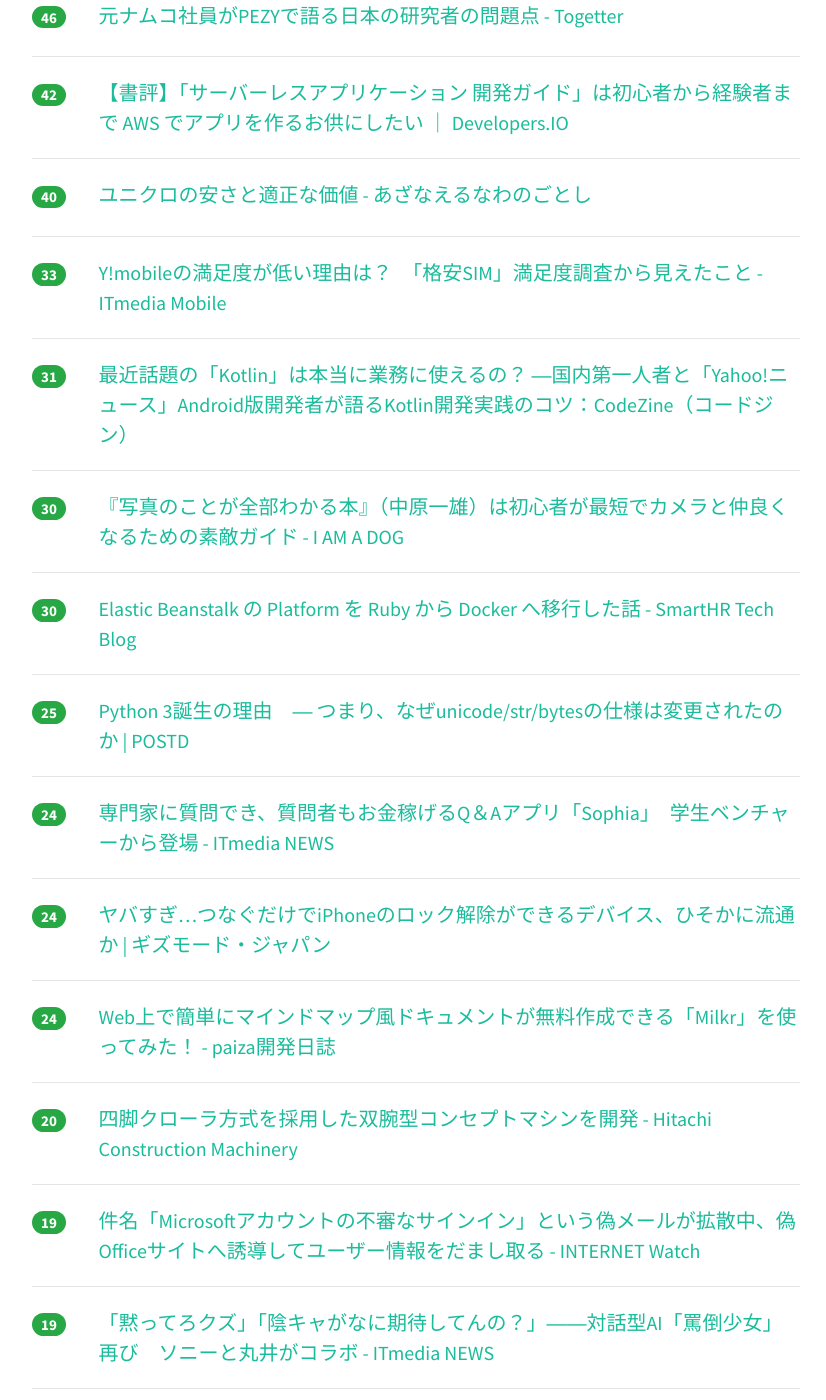
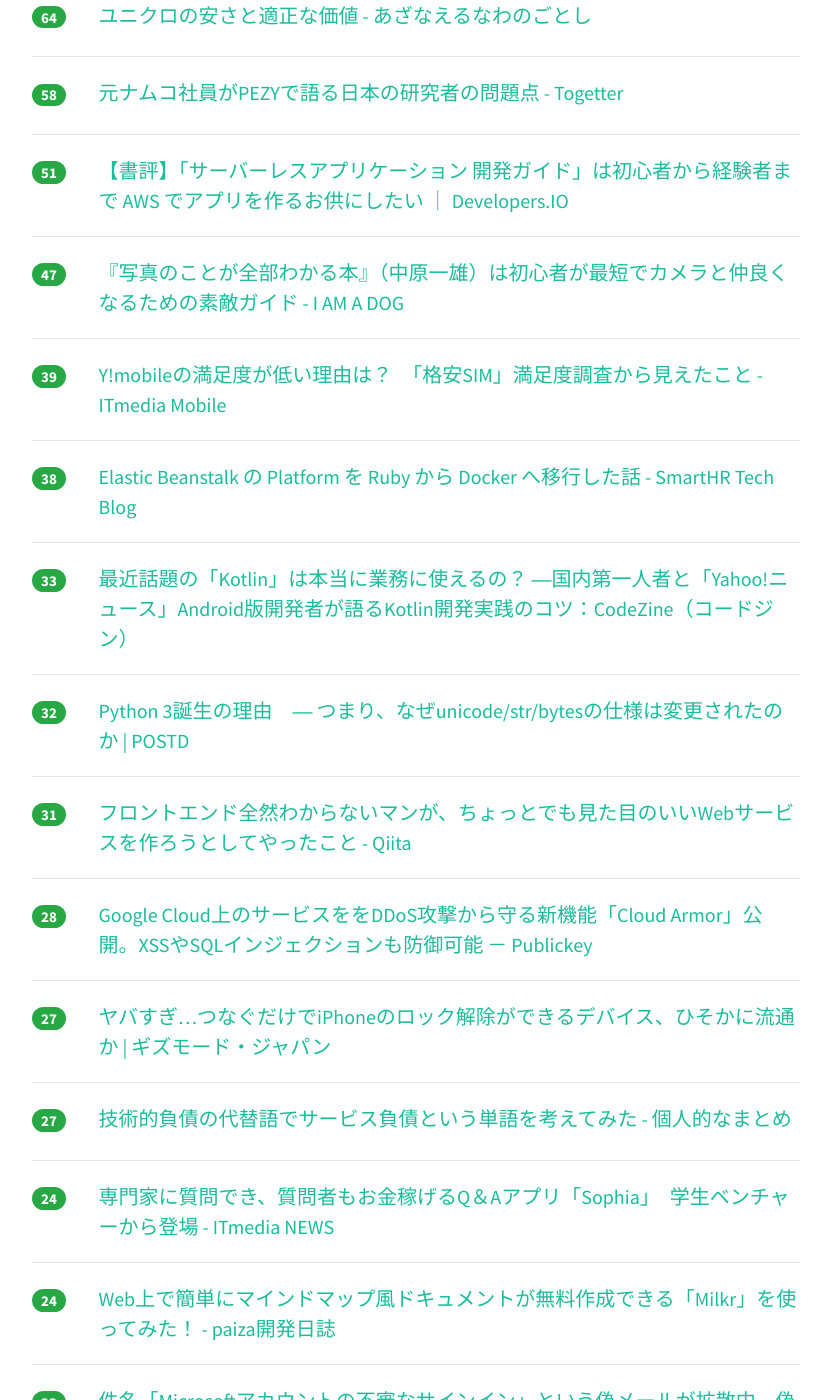
Before and after one commit to yatta47/hatena-matome-site, a Jekyll site: the page built from _posts/2018-03-23-hatena.md, in a window 1280 px wide and 1400 px high, scrolled down 472 px. Shown: the whole window, without its empty margins (224-1050 px from the left). Built offline with Jekyll 4.4.1, drawn with Linux system fonts in a browser that asks for light colours; nearby versions of some CDN libraries; some of the changed text lies outside the part shown.

Commit message:
Updated 2018-03-23

```diff
--- a/_posts/2018-03-23-hatena.md
+++ b/_posts/2018-03-23-hatena.md
@@ -1,54 +1,74 @@
 ---
 layout: post
 title:  "2018-03-23 はてぶIT"
-date:   2018-03-23 10:01:39
+date:   2018-03-23 11:03:17
 tags: [it-hotentry]
 ---
-27 件のデータあり
+31 件のデータあり
 
 <hr><div class="row">
-<div class="col-1"><span class="badge badge-pill badge-success h2">86</span></div>
+<div class="col-1"><span class="badge badge-pill badge-success h2">118</span></div>
 <div class="col-11"><a href='http://onereihoku.org/archives/2964' target='_blank'>SNS上で拡散されている記事に関して | ONEれいほく</a></div>
 </div>
 <hr>
 <div class="row">
-<div class="col-1"><span class="badge badge-pill badge-success h2">46</span></div>
+<div class="col-1"><span class="badge badge-pill badge-success h2">64</span></div>
+<div class="col-11"><a href='http://azanaerunawano5to4.hatenablog.com/entry/2018/03/22/233458' target='_blank'>ユニクロの安さと適正な価値 - あざなえるなわのごとし</a></div>
+</div>
+<hr>
+<div class="row">
+<div class="col-1"><span class="badge badge-pill badge-success h2">58</span></div>
 <div class="col-11"><a href='https://togetter.com/li/1211254' target='_blank'>元ナムコ社員がPEZYで語る日本の研究者の問題点 - Togetter</a></div>
 </div>
 <hr>
 <div class="row">
-<div class="col-1"><span class="badge badge-pill badge-success h2">42</span></div>
+<div class="col-1"><span class="badge badge-pill badge-success h2">51</span></div>
 <div class="col-11"><a href='https://dev.classmethod.jp/server-side/serverless/book-serverless-application-guide/' target='_blank'>【書評】「サーバーレスアプリケーション 開発ガイド」は初心者から経験者まで AWS でアプリを作るお供にしたい ｜ Developers.IO</a></div>
 </div>
 <hr>
 <div class="row">
-<div class="col-1"><span class="badge badge-pill badge-success h2">40</span></div>
-<div class="col-11"><a href='http://azanaerunawano5to4.hatenablog.com/entry/2018/03/22/233458' target='_blank'>ユニクロの安さと適正な価値 - あざなえるなわのごとし</a></div>
+<div class="col-1"><span class="badge badge-pill badge-success h2">47</span></div>
+<div class="col-11"><a href='http://moognyk.hateblo.jp/entry/2018/03/22/190000' target='_blank'>『写真のことが全部わかる本』（中原一雄）は初心者が最短でカメラと仲良くなるための素敵ガイド - I AM A DOG</a></div>
+</div>
+<hr>
+<div class="row">
+<div class="col-1"><span class="badge badge-pill badge-success h2">39</span></div>
+<div class="col-11"><a href='http://www.itmedia.co.jp/mobile/articles/1803/22/news132.html' target='_blank'>Y!mobileの満足度が低い理由は？　「格安SIM」満足度調査から見えたこと - ITmedia Mobile</a></div>
+</div>
+<hr>
+<div class="row">
+<div class="col-1"><span class="badge badge-pill badge-success h2">38</span></div>
+<div class="col-11"><a href='http://tech.smarthr.jp/entry/2018/03/22/172953' target='_blank'>Elastic Beanstalk の Platform を Ruby から Docker へ移行した話 - SmartHR Tech Blog</a></div>
 </div>
 <hr>
 <div class="row">
 <div class="col-1"><span class="badge badge-pill badge-success h2">33</span></div>
-<div class="col-11"><a href='http://www.itmedia.co.jp/mobile/articles/1803/22/news132.html' target='_blank'>Y!mobileの満足度が低い理由は？　「格安SIM」満足度調査から見えたこと - ITmedia Mobile</a></div>
+<div class="col-11"><a href='https://codezine.jp/article/detail/10730' target='_blank'>最近話題の「Kotlin」は本当に業務に使えるの？ ―国内第一人者と「Yahoo!ニュース」Android版開発者が語るKotlin開発実践のコツ：CodeZine（コードジン）</a></div>
+</div>
+<hr>
+<div class="row">
+<div class="col-1"><span class="badge badge-pill badge-success h2">32</span></div>
+<div class="col-11"><a href='https://postd.cc/why-python-3-exists/' target='_blank'>Python 3誕生の理由　― つまり、なぜunicode/str/bytesの仕様は変更されたのか | POSTD</a></div>
 </div>
 <hr>
 <div class="row">
 <div class="col-1"><span class="badge badge-pill badge-success h2">31</span></div>
-<div class="col-11"><a href='https://codezine.jp/article/detail/10730' target='_blank'>最近話題の「Kotlin」は本当に業務に使えるの？ ―国内第一人者と「Yahoo!ニュース」Android版開発者が語るKotlin開発実践のコツ：CodeZine（コードジン）</a></div>
+<div class="col-11"><a href='https://qiita.com/liukoki/items/8a6cd4543e7e7e906461' target='_blank'>フロントエンド全然わからないマンが、ちょっとでも見た目のいいWebサービスを作ろうとしてやったこと - Qiita</a></div>
 </div>
 <hr>
 <div class="row">
-<div class="col-1"><span class="badge badge-pill badge-success h2">30</span></div>
-<div class="col-11"><a href='http://moognyk.hateblo.jp/entry/2018/03/22/190000' target='_blank'>『写真のことが全部わかる本』（中原一雄）は初心者が最短でカメラと仲良くなるための素敵ガイド - I AM A DOG</a></div>
+<div class="col-1"><span class="badge badge-pill badge-success h2">28</span></div>
+<div class="col-11"><a href='http://www.publickey1.jp/blog/18/google_cloudddoscloud_armorxsssql.html' target='_blank'>Google Cloud上のサービスををDDoS攻撃から守る新機能「Cloud Armor」公開。XSSやSQLインジェクションも防御可能 － Publickey</a></div>
 </div>
 <hr>
 <div class="row">
-<div class="col-1"><span class="badge badge-pill badge-success h2">30</span></div>
-<div class="col-11"><a href='http://tech.smarthr.jp/entry/2018/03/22/172953' target='_blank'>Elastic Beanstalk の Platform を Ruby から Docker へ移行した話 - SmartHR Tech Blog</a></div>
+<div class="col-1"><span class="badge badge-pill badge-success h2">27</span></div>
+<div class="col-11"><a href='https://www.gizmodo.jp/2018/03/grayshift-graykey-iphone-unlock.html' target='_blank'>ヤバすぎ…つなぐだけでiPhoneのロック解除ができるデバイス、ひそかに流通か | ギズモード・ジャパン</a></div>
 </div>
 <hr>
 <div class="row">
-<div class="col-1"><span class="badge badge-pill badge-success h2">25</span></div>
-<div class="col-11"><a href='https://postd.cc/why-python-3-exists/' target='_blank'>Python 3誕生の理由　― つまり、なぜunicode/str/bytesの仕様は変更されたのか | POSTD</a></div>
+<div class="col-1"><span class="badge badge-pill badge-success h2">27</span></div>
+<div class="col-11"><a href='http://hachi.hatenablog.com/entry/2018/03/23/001530' target='_blank'>技術的負債の代替語でサービス負債という単語を考えてみた - 個人的なまとめ</a></div>
 </div>
 <hr>
 <div class="row">
@@ -58,57 +78,57 @@ tags: [it-hotentry]
 <hr>
 <div class="row">
 <div class="col-1"><span class="badge badge-pill badge-success h2">24</span></div>
-<div class="col-11"><a href='https://www.gizmodo.jp/2018/03/grayshift-graykey-iphone-unlock.html' target='_blank'>ヤバすぎ…つなぐだけでiPhoneのロック解除ができるデバイス、ひそかに流通か | ギズモード・ジャパン</a></div>
-</div>
-<hr>
-<div class="row">
-<div class="col-1"><span class="badge badge-pill badge-success h2">24</span></div>
 <div class="col-11"><a href='https://paiza.hatenablog.com/entry/2018/03/22/Web%E4%B8%8A%E3%81%A7%E7%B0%A1%E5%8D%98%E3%81%AB%E3%83%9E%E3%82%A4%E3%83%B3%E3%83%89%E3%83%9E%E3%83%83%E3%83%97%E9%A2%A8%E3%83%89%E3%82%AD%E3%83%A5%E3%83%A1%E3%83%B3%E3%83%88%E3%81%8C%E7%84%A1%E6%96%99' target='_blank'>Web上で簡単にマインドマップ風ドキュメントが無料作成できる「Milkr」を使ってみた！ - paiza開発日誌</a></div>
 </div>
 <hr>
 <div class="row">
-<div class="col-1"><span class="badge badge-pill badge-success h2">20</span></div>
+<div class="col-1"><span class="badge badge-pill badge-success h2">23</span></div>
+<div class="col-11"><a href='https://internet.watch.impress.co.jp/docs/news/1113028.html' target='_blank'>件名「Microsoftアカウントの不審なサインイン」という偽メールが拡散中、偽Officeサイトへ誘導してユーザー情報をだまし取る - INTERNET Watch</a></div>
+</div>
+<hr>
+<div class="row">
+<div class="col-1"><span class="badge badge-pill badge-success h2">22</span></div>
+<div class="col-11"><a href='http://twitter.com/miyahancom/status/976389783734820866' target='_blank'>Miyahanさんのツイート: "父上氏、ハザードランプと間違えて走行中にプリウスの主電源ボタンを押して車を急停止させてしまう。今日のプリウスになりかねないからそろそろ免許返納してほ</a></div>
+</div>
+<hr>
+<div class="row">
+<div class="col-1"><span class="badge badge-pill badge-success h2">22</span></div>
+<div class="col-11"><a href='https://arata01.info/blog-syukyakuryoku-up-9015' target='_blank'>ブログの集客力を1年で10.3倍に上げた記事の書き方完全マニュアル！ | ブログ集客実践の書</a></div>
+</div>
+<hr>
+<div class="row">
+<div class="col-1"><span class="badge badge-pill badge-success h2">21</span></div>
 <div class="col-11"><a href='https://www.hitachicm.com/global/jp/news-jpn/press/18-03-22j-2/' target='_blank'>四脚クローラ方式を採用した双腕型コンセプトマシンを開発 - Hitachi Construction Machinery</a></div>
 </div>
 <hr>
 <div class="row">
-<div class="col-1"><span class="badge badge-pill badge-success h2">19</span></div>
-<div class="col-11"><a href='https://internet.watch.impress.co.jp/docs/news/1113028.html' target='_blank'>件名「Microsoftアカウントの不審なサインイン」という偽メールが拡散中、偽Officeサイトへ誘導してユーザー情報をだまし取る - INTERNET Watch</a></div>
-</div>
-<hr>
-<div class="row">
-<div class="col-1"><span class="badge badge-pill badge-success h2">19</span></div>
+<div class="col-1"><span class="badge badge-pill badge-success h2">20</span></div>
 <div class="col-11"><a href='http://www.itmedia.co.jp/news/articles/1803/22/news124.html' target='_blank'>「黙ってろクズ」「陰キャがなに期待してんの？」――対話型AI「罵倒少女」再び　ソニーと丸井がコラボ - ITmedia NEWS</a></div>
 </div>
 <hr>
 <div class="row">
 <div class="col-1"><span class="badge badge-pill badge-success h2">19</span></div>
-<div class="col-11"><a href='http://hachi.hatenablog.com/entry/2018/03/23/001530' target='_blank'>技術的負債の代替語でサービス負債という単語を考えてみた - 個人的なまとめ</a></div>
-</div>
-<hr>
-<div class="row">
-<div class="col-1"><span class="badge badge-pill badge-success h2">19</span></div>
-<div class="col-11"><a href='https://arata01.info/blog-syukyakuryoku-up-9015' target='_blank'>ブログの集客力を1年で10.3倍に上げた記事の書き方完全マニュアル！ | ブログ集客実践の書</a></div>
+<div class="col-11"><a href='http://www.cml-office.org:8080/official/pseudoscience/topics/htms-2.html' target='_blank'>「花粉を水に変えるマスク」をめぐる追加の議論 — Y.Amo(apj) Lab</a></div>
 </div>
 <hr>
 <div class="row">
 <div class="col-1"><span class="badge badge-pill badge-success h2">18</span></div>
-<div class="col-11"><a href='http://www.publickey1.jp/blog/18/google_cloudddoscloud_armorxsssql.html' target='_blank'>Google Cloud上のサービスををDDoS攻撃から守る新機能「Cloud Armor」公開。XSSやSQLインジェクションも防御可能 － Publickey</a></div>
+<div class="col-11"><a href='https://pc.watch.impress.co.jp/docs/news/1113044.html' target='_blank'>Seagate、HDDで480MB/sを実現するデュアルアクチュエータ技術をデモ - PC Watch</a></div>
+</div>
+<hr>
+<div class="row">
+<div class="col-1"><span class="badge badge-pill badge-success h2">18</span></div>
+<div class="col-11"><a href='http://www.itmedia.co.jp/news/articles/1803/22/news116.html' target='_blank'>radikoでNHKラジオの実験配信、4月から全国で　無料でライブ聴取可能 - ITmedia NEWS</a></div>
+</div>
+<hr>
+<div class="row">
+<div class="col-1"><span class="badge badge-pill badge-success h2">18</span></div>
+<div class="col-11"><a href='https://note.mu/nikonote/n/nc28fd9ac675b' target='_blank'>モードレスデザイン｜ai｜note</a></div>
 </div>
 <hr>
 <div class="row">
 <div class="col-1"><span class="badge badge-pill badge-success h2">17</span></div>
-<div class="col-11"><a href='http://twitter.com/miyahancom/status/976389783734820866' target='_blank'>Miyahanさんのツイート: "父上氏、ハザードランプと間違えて走行中にプリウスの主電源ボタンを押して車を急停止させてしまう。今日のプリウスになりかねないからそろそろ免許返納してほ</a></div>
-</div>
-<hr>
-<div class="row">
-<div class="col-1"><span class="badge badge-pill badge-success h2">17</span></div>
-<div class="col-11"><a href='https://pc.watch.impress.co.jp/docs/news/1113044.html' target='_blank'>Seagate、HDDで480MB/sを実現するデュアルアクチュエータ技術をデモ - PC Watch</a></div>
-</div>
-<hr>
-<div class="row">
-<div class="col-1"><span class="badge badge-pill badge-success h2">17</span></div>
-<div class="col-11"><a href='https://qiita.com/liukoki/items/8a6cd4543e7e7e906461' target='_blank'>フロントエンド全然わからないマンが、ちょっとでも見た目のいいWebサービスを作ろうとしてやったこと - Qiita</a></div>
+<div class="col-11"><a href='http://design-plus1.com/tcd-w/2018/03/waifu2x-caffe.html' target='_blank'>画像をキレイに拡大する「waifu2x-caffe」の使い方</a></div>
 </div>
 <hr>
 <div class="row">
@@ -118,26 +138,26 @@ tags: [it-hotentry]
 <hr>
 <div class="row">
 <div class="col-1"><span class="badge badge-pill badge-success h2">16</span></div>
+<div class="col-11"><a href='https://headlines.yahoo.co.jp/hl?a=20180322-00000084-asahi-soci' target='_blank'>流出ＮＥＭほぼ全量、別通貨と交換か　回収は困難に （朝日新聞デジタル） - Yahoo!ニュース</a></div>
+</div>
+<hr>
+<div class="row">
+<div class="col-1"><span class="badge badge-pill badge-success h2">16</span></div>
 <div class="col-11"><a href='http://panora.tokyo/56894/' target='_blank'>Oculusセッション超まとめ　Homeのソーシャル機能やOculus Goの72fpsモードを発表【GDC 2018】 – PANORA</a></div>
 </div>
 <hr>
 <div class="row">
 <div class="col-1"><span class="badge badge-pill badge-success h2">16</span></div>
-<div class="col-11"><a href='http://www.itmedia.co.jp/news/articles/1803/22/news116.html' target='_blank'>radikoでNHKラジオの実験配信、4月から全国で　無料でライブ聴取可能 - ITmedia NEWS</a></div>
+<div class="col-11"><a href='https://pyama.fun/archives/883' target='_blank'>人は早起きすると眠い | | pyama.fun</a></div>
 </div>
 <hr>
 <div class="row">
 <div class="col-1"><span class="badge badge-pill badge-success h2">15</span></div>
-<div class="col-11"><a href='http://www.cml-office.org:8080/official/pseudoscience/topics/htms-2.html' target='_blank'>「花粉を水に変えるマスク」をめぐる追加の議論 — Y.Amo(apj) Lab</a></div>
+<div class="col-11"><a href='http://blog.shibayu36.org/entry/2018/03/23/062152' target='_blank'>良かったことは良かったとはっきりフィードバックする - $shibayu36->blog;</a></div>
 </div>
 <hr>
 <div class="row">
 <div class="col-1"><span class="badge badge-pill badge-success h2">14</span></div>
-<div class="col-11"><a href='http://design-plus1.com/tcd-w/2018/03/waifu2x-caffe.html' target='_blank'>画像をキレイに拡大する「waifu2x-caffe」の使い方</a></div>
+<div class="col-11"><a href='https://media-massage.net/blog/change-jobs-from-web-studio-to-systems-integrator/' target='_blank'>Web系を辞めてSIerに転職しました | デザインとWeb開発とその他諸々。 MEDIA-MASSAGE</a></div>
 </div>
 <hr>
-<div class="row">
-<div class="col-1"><span class="badge badge-pill badge-success h2">13</span></div>
-<div class="col-11"><a href='https://headlines.yahoo.co.jp/hl?a=20180322-00000084-asahi-soci' target='_blank'>流出ＮＥＭほぼ全量、別通貨と交換か　回収は困難に （朝日新聞デジタル） - Yahoo!ニュース</a></div>
-</div>
-<hr>
```
